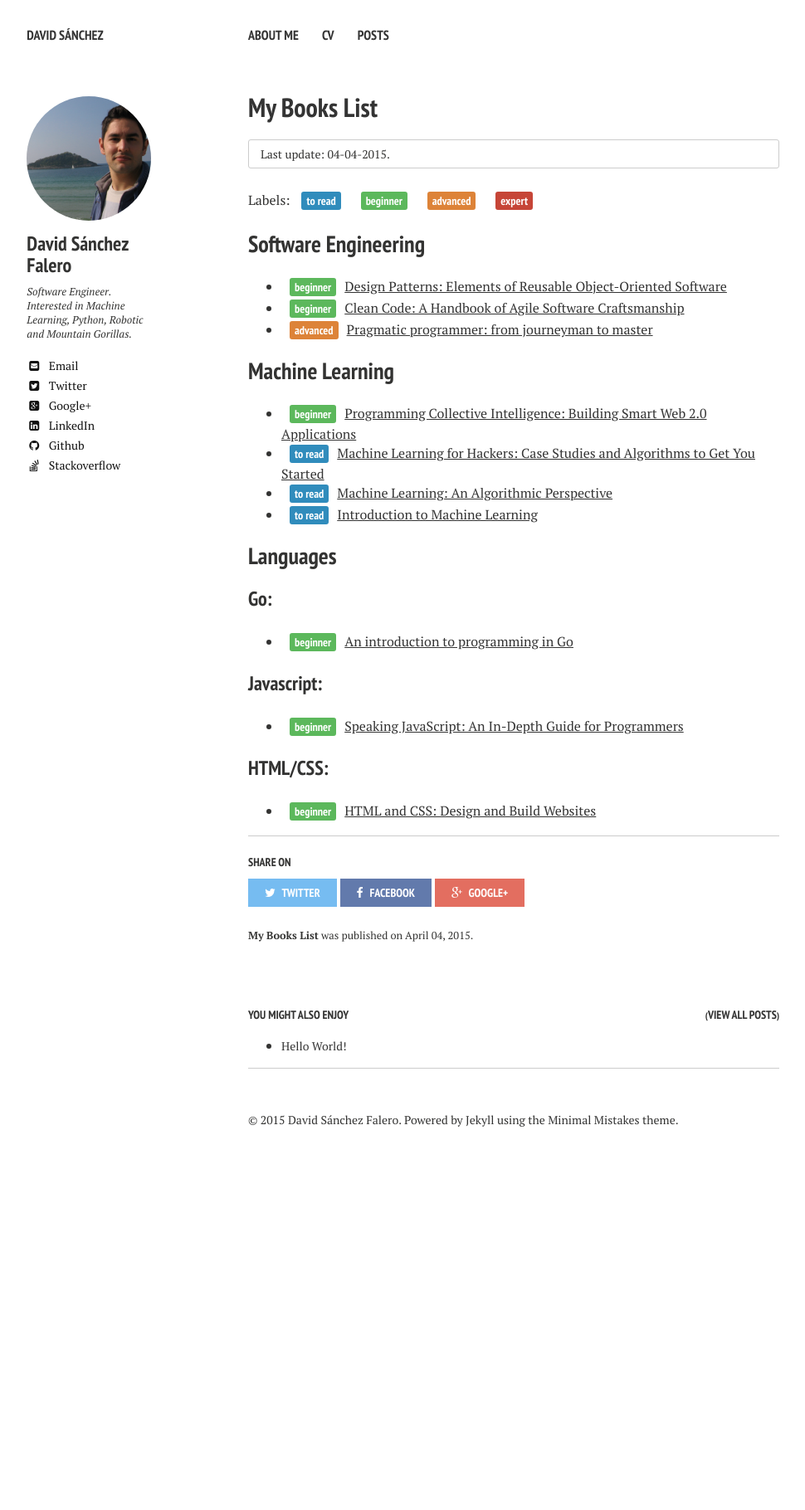
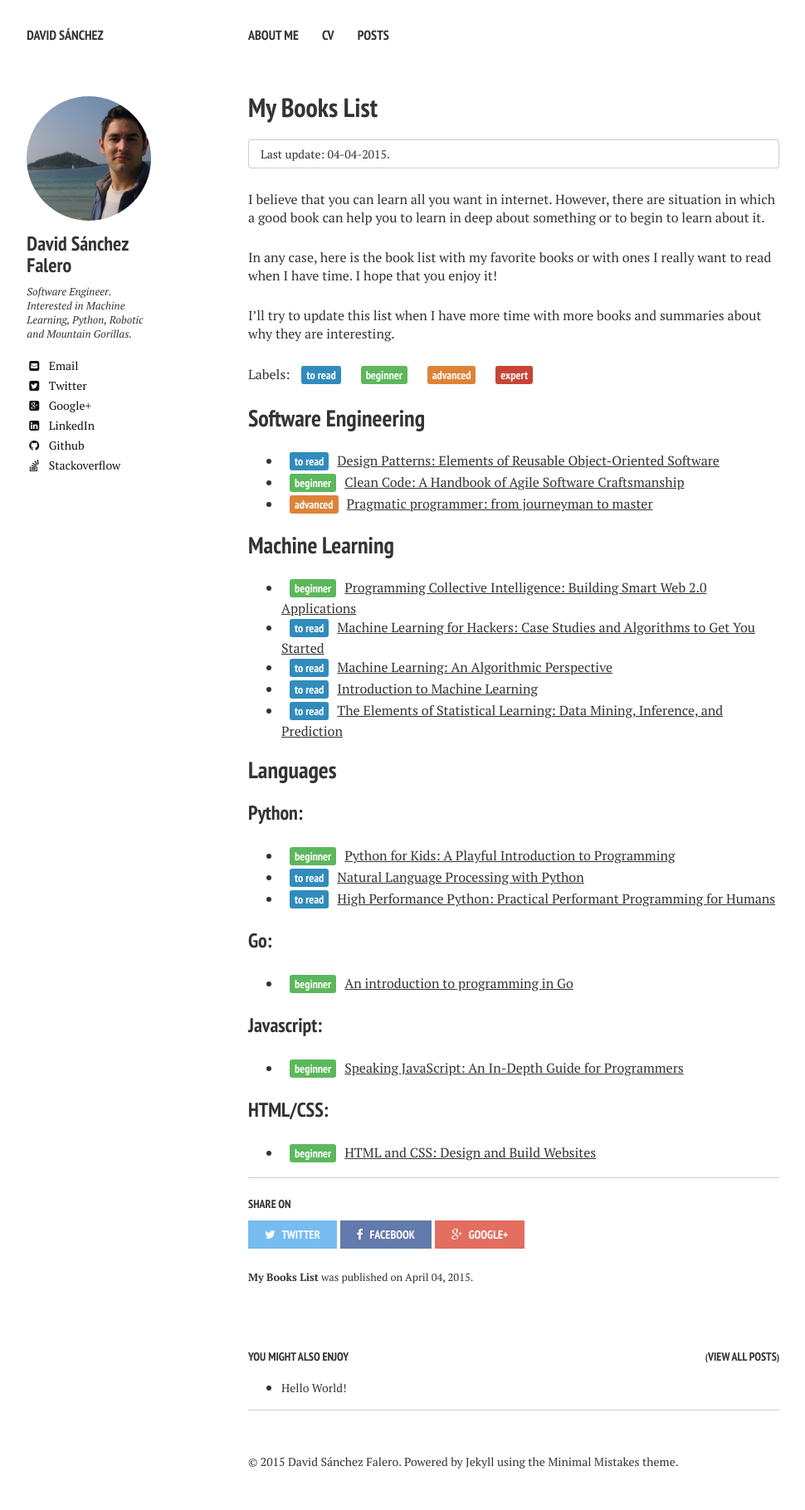
Before and after one commit to davidsanfal/davidsanfal.github.io, a Jekyll site: the page built from _posts/2015-04-04-my-books-list.markdown, in a window 1280 px wide. Shown: the whole page at 83% size, without its empty margins (21-991 px from the left). Built offline with Jekyll 4.4.1, drawn with Linux system fonts in a browser that asks for light colours; nearby versions of some CDN libraries; before the commit the page ends 1408 px from its top, so only the background shows below that.

Commit message:
book list updated

```diff
--- a/_posts/2015-04-04-my-books-list.markdown
+++ b/_posts/2015-04-04-my-books-list.markdown
@@ -13,6 +13,12 @@ date: 2015-04-04T12:51:55+02:00
 Last update: 04-04-2015.
 {: .notice}
 
+I believe that you can learn all you want in internet. However, there are situation in which a good book can help you to learn in deep about something or to begin to learn about it.
+
+In any case, here is the book list with my favorite books or with ones I really want to read when I have time. I hope that you enjoy it!
+
+I'll try to update this list when I have more time with more books and summaries about why they are interesting.
+
 Labels:
 <span class="label label-info">to read</span>
 <span class="label label-success">beginner</span>
@@ -21,7 +27,7 @@ Labels:
 
 ## Software Engineering
 
-- <span class="label label-success">beginner</span>[Design Patterns: Elements of Reusable Object-Oriented Software](http://www.informit.com/store/design-patterns-elements-of-reusable-object-oriented-9780201633610)
+- <span class="label label-info">to read</span>[Design Patterns: Elements of Reusable Object-Oriented Software](http://www.informit.com/store/design-patterns-elements-of-reusable-object-oriented-9780201633610)
 - <span class="label label-success">beginner</span>[Clean Code: A Handbook of Agile Software Craftsmanship](http://www.pearsonhighered.com/educator/product/Clean-Code-A-Handbook-of-Agile-Software-Craftsmanship/9780132350884.page)
 - <span class="label label-warning">advanced</span>[Pragmatic programmer: from journeyman to master](http://www.informit.com/store/pragmatic-programmer-from-journeyman-to-master-9780201616224)
 
@@ -31,8 +37,15 @@ Labels:
 - <span class="label label-info">to read</span>[Machine Learning for Hackers: Case Studies and Algorithms to Get You Started](http://shop.oreilly.com/product/0636920018483.do)
 - <span class="label label-info">to read</span>[Machine Learning: An Algorithmic Perspective](http://www.crcpress.com/product/isbn/9781466583283)
 - <span class="label label-info">to read</span>[Introduction to Machine Learning](http://mitpress.mit.edu/books/introduction-machine-learning-0)
+- <span class="label label-info">to read</span>[The Elements of Statistical Learning: Data Mining, Inference, and Prediction](http://statweb.stanford.edu/~tibs/ElemStatLearn/)
 
 ## Languages
+
+### Python:
+
+- <span class="label label-success">beginner</span>[Python for Kids: A Playful Introduction to Programming](http://www.nostarch.com/pythonforkids)
+- <span class="label label-info">to read</span>[Natural Language Processing with Python](http://shop.oreilly.com/product/9780596516499.do)
+- <span class="label label-info">to read</span>[High Performance Python: Practical Performant Programming for Humans](http://shop.oreilly.com/product/0636920028963.do)
 
 ### Go:
 
```
Also changed, not shown: 9 other files.
